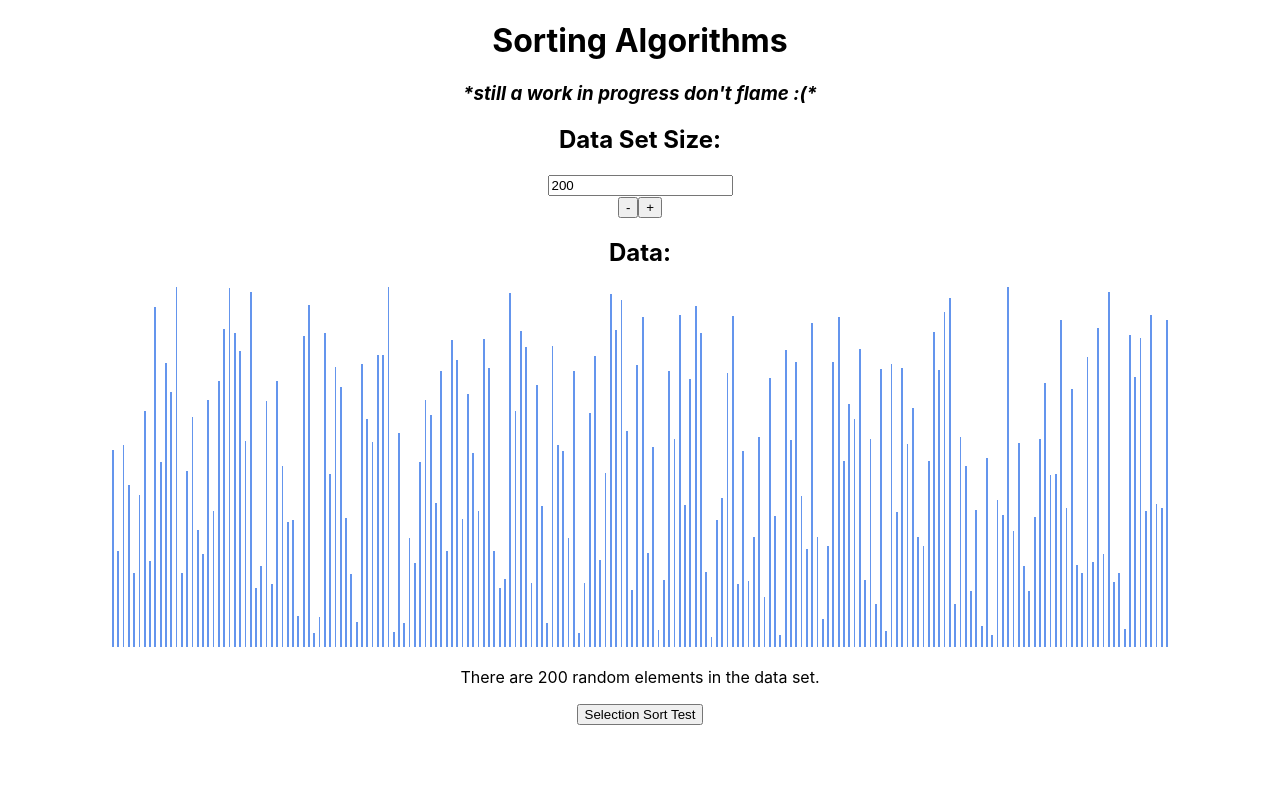
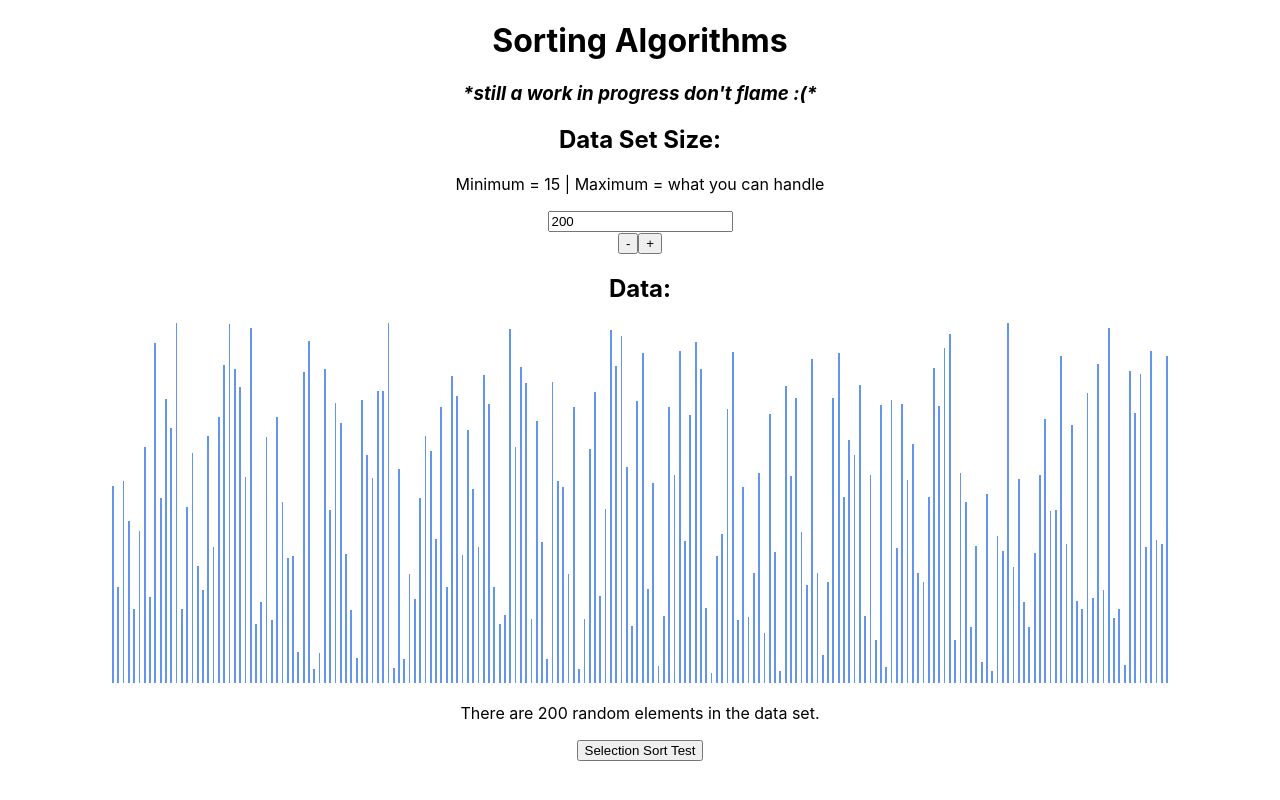
Before and after one commit to jmmabanta/sort-algo, a React (Create React App) app: page / in a window 1280 px wide. Built offline with nearby package versions, Linux system fonts and the light colour scheme.

Commit message:
Styling changes

```diff
--- a/src/components/data-set/DataSetSize.tsx
+++ b/src/components/data-set/DataSetSize.tsx
@@ -12,6 +12,7 @@ const DataSetSize = (props: DataProps) => {
   return (
     <div className="data-size-form">
       <h2>Data Set Size:</h2>
+      <p>Minimum = 15 | Maximum = what you can handle</p>
       <input
         name="dataSize"
         value={props.dataSize.size}
--- a/src/index.css
+++ b/src/index.css
@@ -15,9 +15,6 @@ code {
   text-align: center;
 }
 
-.data_container {
-}
-
 .data_bar {
   display: inline-block;
   background-color: cornflowerblue;
```
